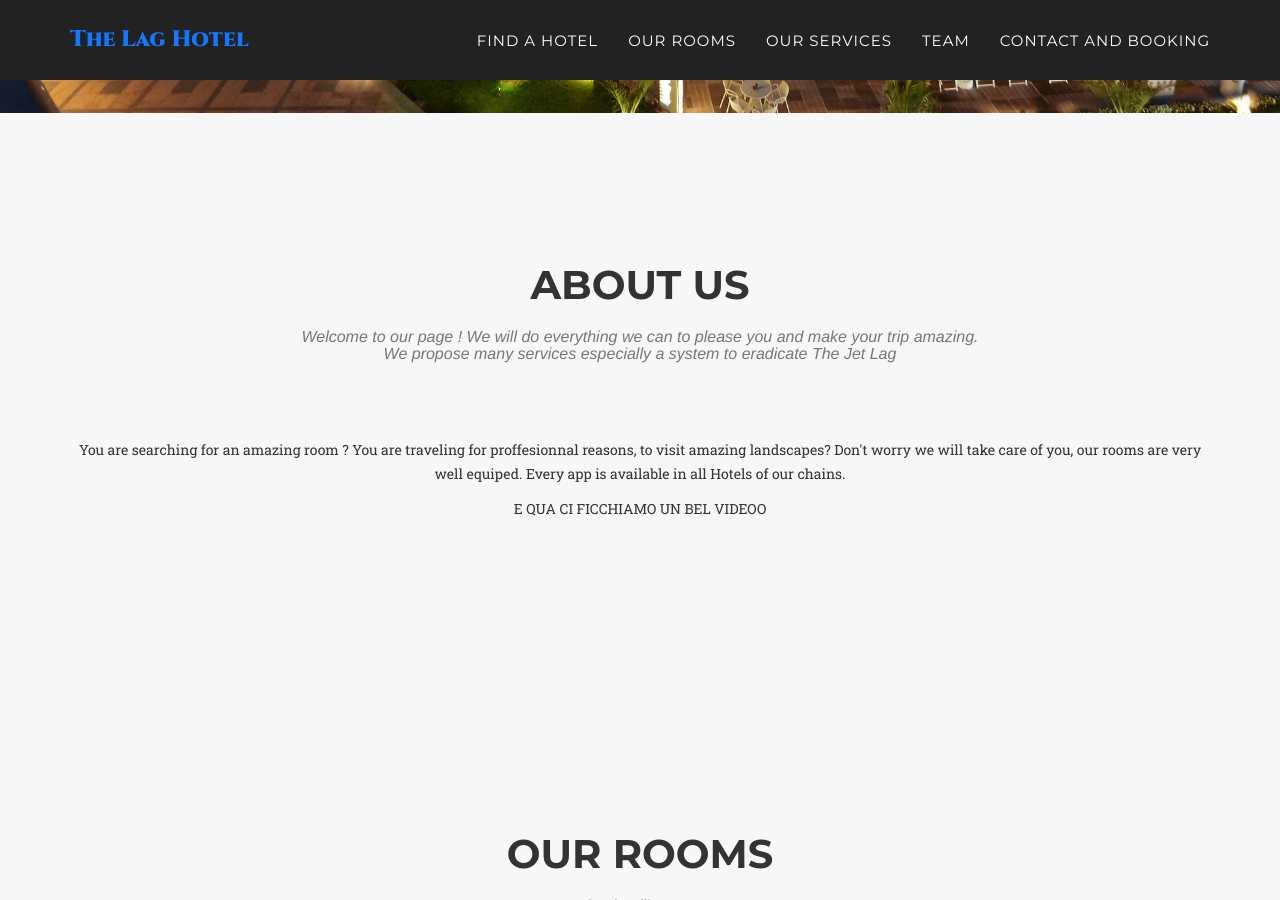
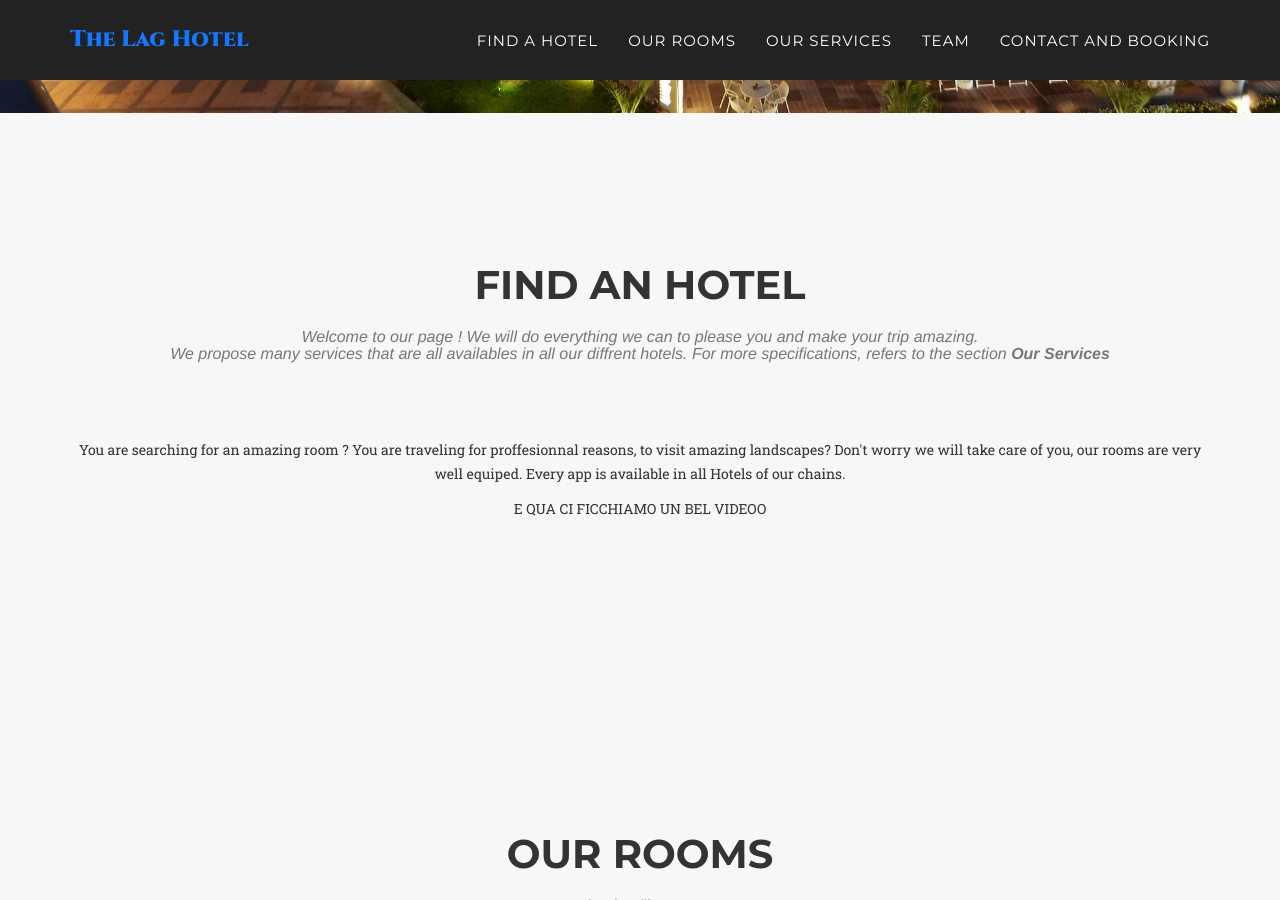
Before and after one commit to VincentGautier/Hotel-web-site, a Jekyll site: the page built from index.html, in a window 1280 px wide and 900 px high, scrolled down 645 px. Built offline with Jekyll 4.4.1, drawn with Linux system fonts in a browser that asks for light colours; some web fonts are replaced.

Commit message:
Update About_us.html

```diff
--- a/_includes/About_us.html
+++ b/_includes/About_us.html
@@ -1,11 +1,13 @@
 <!-- Services Section -->
-    <section id="vision" class="bg-light-gray">
+    <section id="find_hotel" class="bg-light-gray">
         <div class="container">
           <div class="row">
               <div class="col-lg-12 text-center">
-                  <h2 class="section-heading">About us</h2>
-                  <h3 class="section-subheading text-muted">Welcome to our page !  We will do everything we can to please you and make your trip amazing.</br>
-                    We propose many services especially a system to eradicate The Jet Lag</h3>
+                  <h2 class="section-heading">Find an hotel</h2>
+                  <h3 class="section-subheading text-muted">Welcome to our page !  We will do everything we can to please you and make
+                   your trip amazing.</br>
+                    We propose many services that are all availables in all our diffrent hotels.
+                  For more specifications, refers to the section <strong> Our Services</strong></h3>
               </div>
           </div>
           <div class="row">
```
